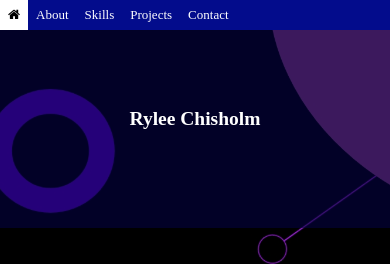
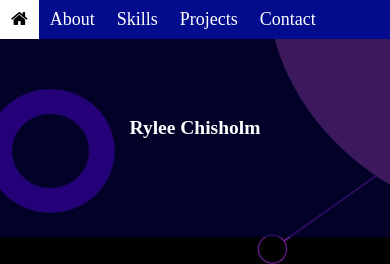
Before and after one commit to ryleechisholm/personalportfolio, a plain HTML site: page index.html in a window 390 px wide. Shown: the top 264 px of the page. Drawn offline with Linux system fonts and the light colour scheme.

Commit message:
Update styles.css

```diff
--- a/styles.css
+++ b/styles.css
@@ -237,9 +237,9 @@ span {
         float: left;
         color: white;
         text-align: center;
-        padding: 7px 8px;
+        padding: 9px 11px;
         text-decoration: none;
-        font-size: 13px;
+        font-size: 18px;
     }
     nav a:hover {
       background-color: white;
```
